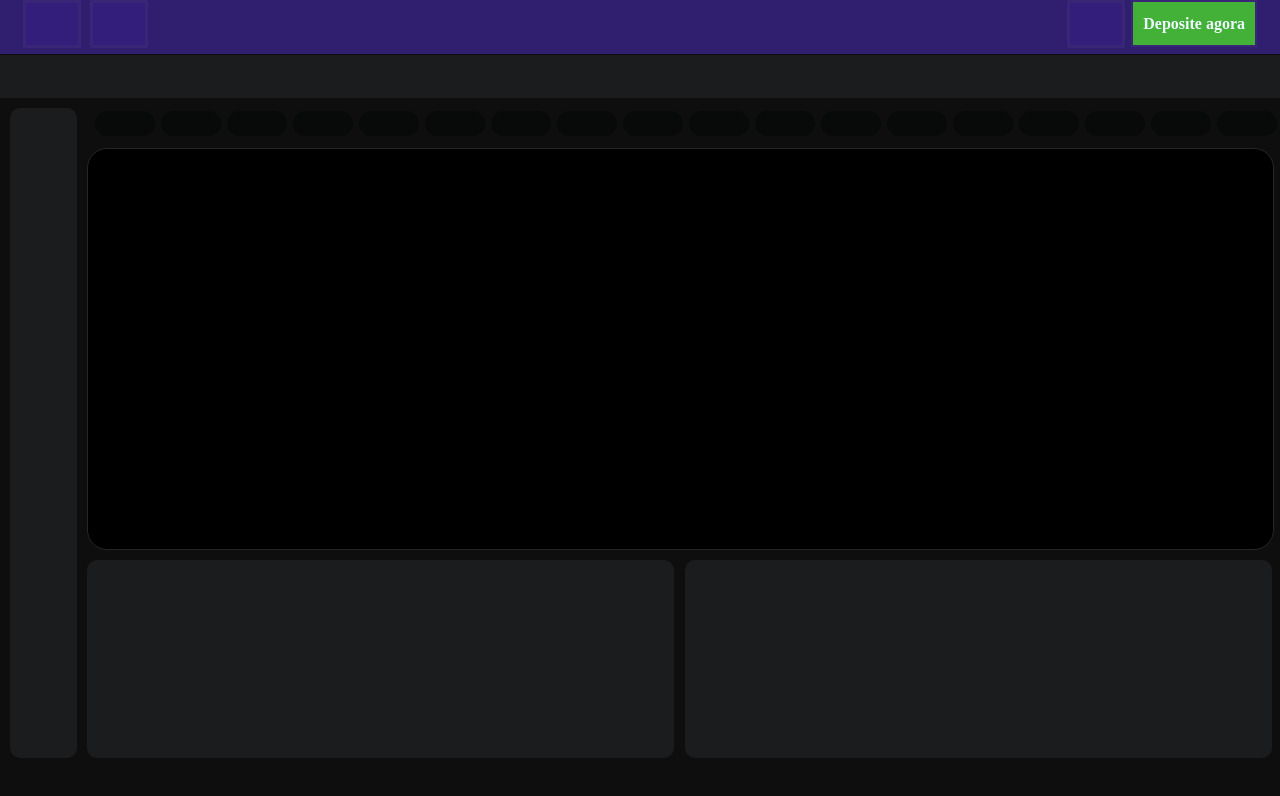
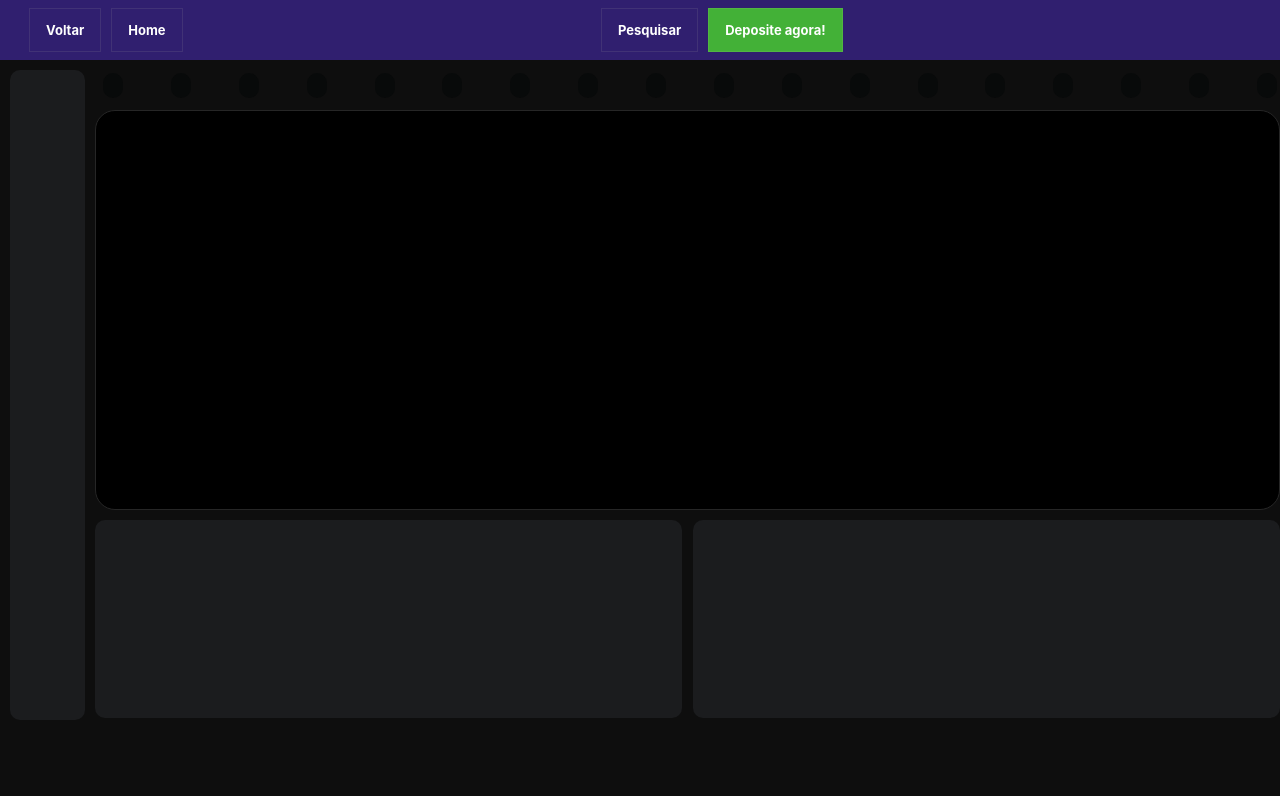
Before and after one commit to Natan-ntn/aviator-challenge, a plain HTML site: page index.html in a window 1280 px wide. Drawn offline with Linux system fonts and the light colour scheme.

Commit message:
custom buttons types

```diff
--- a/index.html
+++ b/index.html
@@ -8,18 +8,22 @@
 </head>
 <body>
     <header>
-        <div class="rodape">
-
-            <div class="esquerdo">
-                <div class="esq voltar"></div>
-                <div class="esq casa"></div>
+        <nav>
+            <div>
+                <a href="#" class="btn btn-primary">
+                    Voltar
+                </a>
+                <a href="#" class="btn btn-primary">
+                    Home
+                </a>
             </div>
-            <div class="direito">
-                <div class="dir pesquisar"></div>
-                <div class="dir depositar">
-                    <h4>Deposite agora</h4>
-
-                </div>
+            <div>
+                <a href="#" class="btn btn-primary">
+                    Pesquisar
+                </a>
+                <a href="#" class="btn btn-secondary">
+                    Deposite agora!
+                </a>
             </div>
         </div>
 
--- a/style.css
+++ b/style.css
@@ -1,67 +1,73 @@
+:root {
+    --primary-color: #301f6f;
+    --secondary-color: #43b137;
+    --white-color: #fff;
+}
+
+*,
+*::after,
+*::before {
+  margin: 0;
+  padding: 0;
+  box-sizing: inherit;
+}
+
 body{
     background: #0e0e0e;
-    margin: 0px;
+    margin: 0;
+    box-sizing: border-box;
+  font-family: -apple-system, BlinkMacSystemFont, 'Segoe UI', 'Roboto', 'Oxygen',
+    'Ubuntu', 'Cantarell', 'Fira Sans', 'Droid Sans', 'Helvetica Neue',
+    sans-serif;
+  -webkit-font-smoothing: antialiased;
+  -moz-osx-font-smoothing: grayscale;
     width: 100%;
     height: 100vh;
 }
 
-.rodape{
-    background: #301f6f;
-    width: 100%vw;
-    height: 54px;
+/* Bottons */
+
+a{
+    text-decoration: none;
+    color: var(--primary-color);
+}
+
+.btn{
+    font-size: 13px;
+    font-weight: 700;
+    border: 1px solid rgba(218,209,177,.1);
+    display: flex;
+    align-items: center;
+    color: var(--white-color);
+    padding: 0 16px;
+}
+
+.btn-primary{
+    background: var(--primary-color);
+}
+
+.btn-secondary{
+    background: var(--secondary-color);
+}
+
+
+/* Navegation */
+nav{
+    background: var(--primary-color);
+    width: 100%;
+    box-sizing: inherit;
+    padding: .5rem 24px;
     display: flex;
     justify-content: space-between;
 }
 
-.esquerdo{
+    nav > div{
+        display: flex;
+    }
 
-    display: flex;
-    width: 200px;
-    max-height: max-content;
-    margin-left: 14px;
-
-}
-.esq{
-    width: 52px;
-    height: 78%;
-    margin-left: 9px;
-    background-color: #331e7b;
-
-    border: 3px solid #392677;
-    border-radius: 2px;
-}
-
-.direito{
-    display: flex;
-    justify-content: flex-end;
-    width: 200px;
-    max-height: max-content;
-    margin-right: 13px;
-}
-.dir.pesquisar{
-    width: 52px;
-    height: 78%;
-    margin-right: 6px;
-    background-color: #331e7b;
-
-    border: 3px solid #392677;
-    border-radius: 2px;
-}
-.dir.depositar{
-    display: flex;
-    width: auto;
-    height: 80%;
-    align-items: center;
-    margin-right: 10px;
-    padding-inline: 10px;
-    background-color: #43b138;
-
-    border: 2px solid #392677;
-
-}
-h4{
-    color: aliceblue;
-}
+        nav > div .btn{
+           margin: 0 5px;
+        }
 
 
 .aviator{
```
